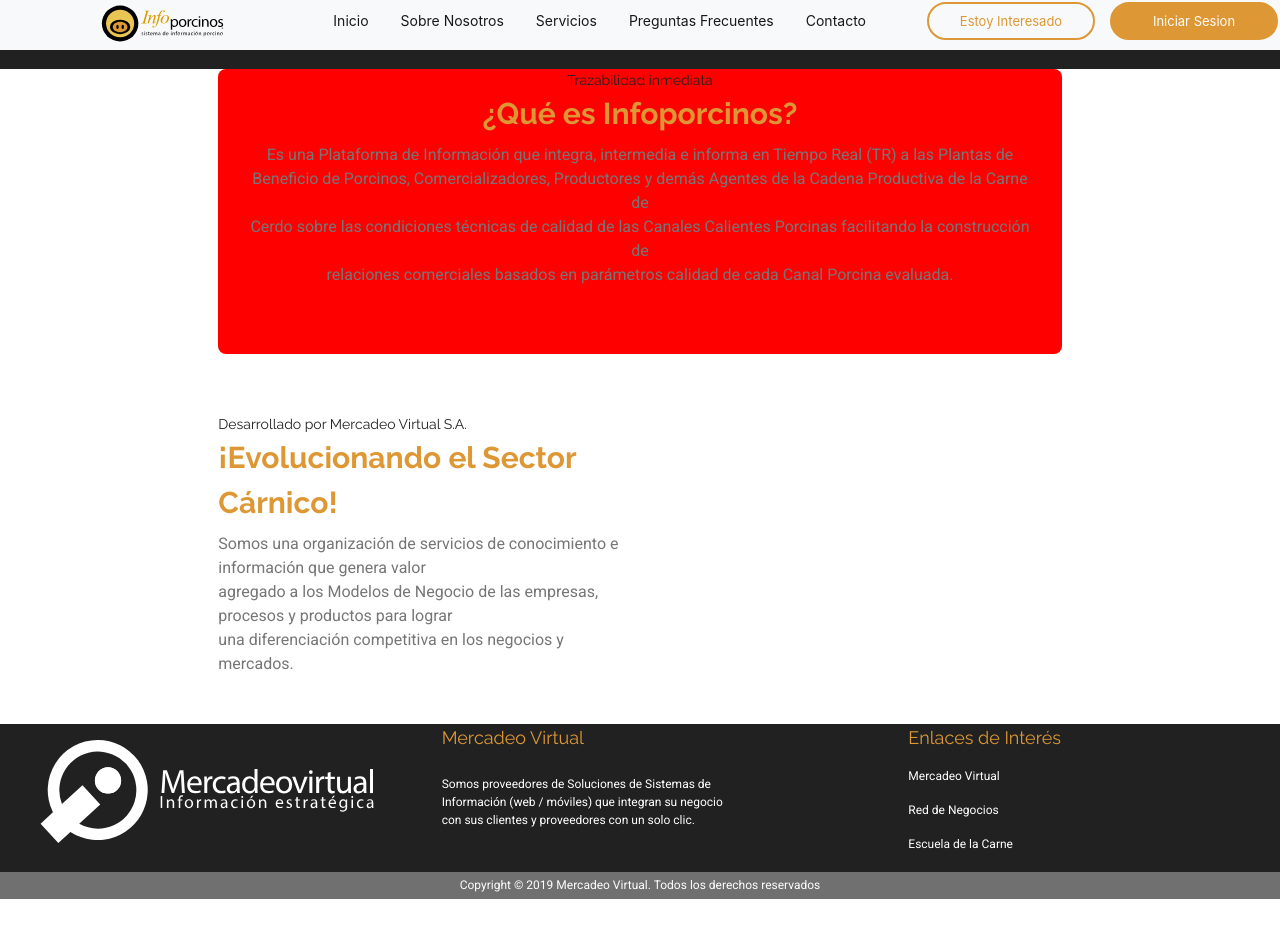
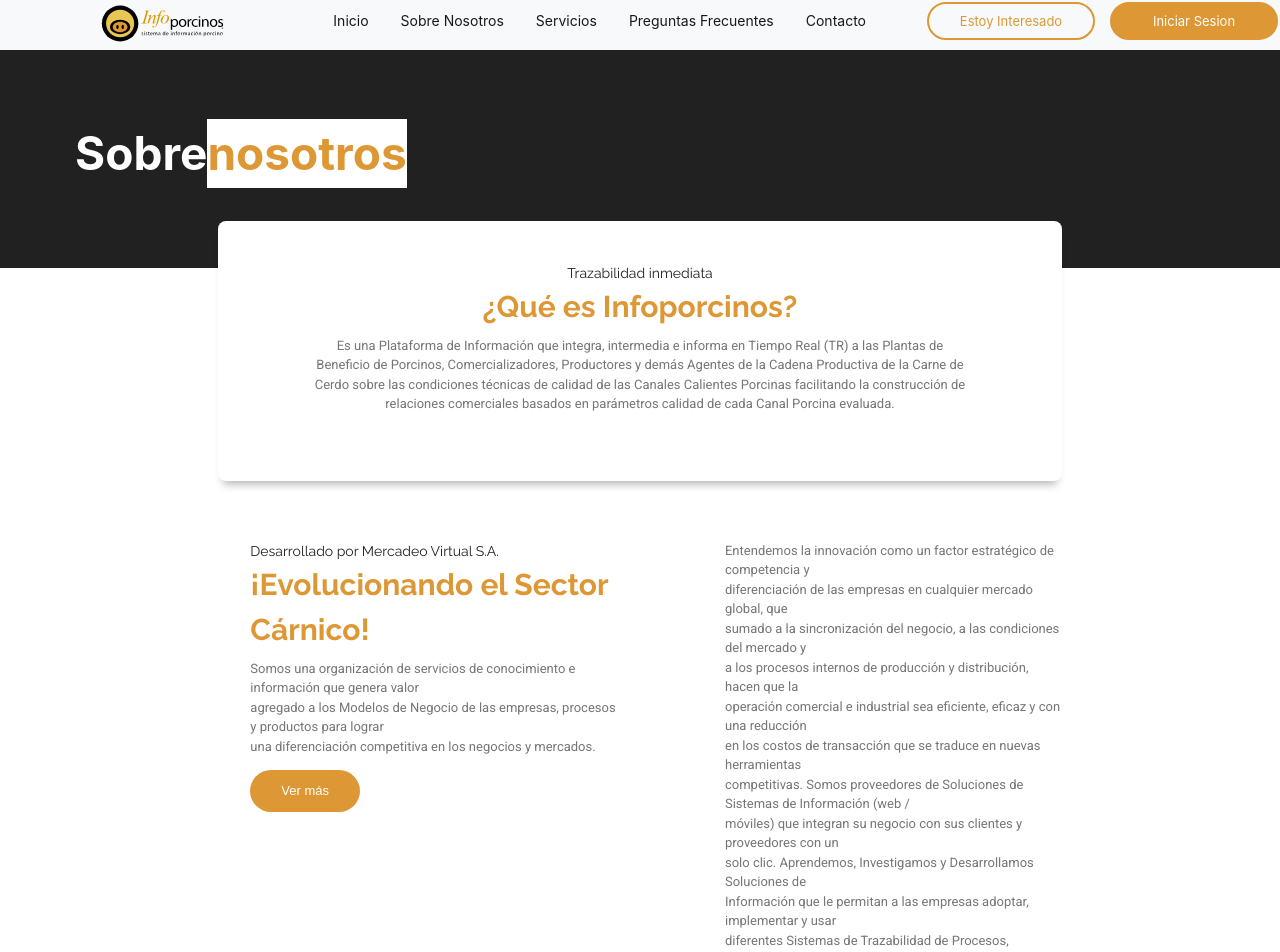
Before and after one commit to repositoriosmv/Inicio_Infoporcinos, a React (Create React App) app: page /SobreNosotros in a window 1280 px wide. Shown: the part 38-990 px from the top of the page. Before the commit the page ends 937 px from the top, so only its background shows below. Built offline with nearby package versions, Linux system fonts and the light colour scheme.

Commit message:
cambios 14 de agosto tarde

```diff
--- a/src/components/Pages/SobreNosotros.js
+++ b/src/components/Pages/SobreNosotros.js
@@ -27,8 +27,21 @@
         <NavbarTest />
         <WhiteMenu />
 
-        <div class="container-fluid">
-          {/* <img className="pigsinicio" src={pigs} /> */}
+        <div class=" headercontainer-fluid">
+          <Row>
+            <Col>
+              <div className="titulonosotros">
+                <p className="titulonos">
+                  Sobre
+                  <p style={{ color: "#DD9835", backgroundColor: "white" }}>
+                    nosotros
+                  </p>
+                </p>
+              </div>
+            </Col>
+            <Col />
+            <Col />
+          </Row>
         </div>
 
         <Row>
@@ -70,11 +83,42 @@
                 productos para lograr <br />
                 una diferenciación competitiva en los negocios y mercados.
               </div>
+
+              <div class="buttonvermas">
+                <button class="Buttonvermas" type="button">
+                  Ver más
+                </button>
+              </div>
             </div>
           </Col>
 
           <Col xs="12" md="4">
-            <div />
+            <div className="contenido4">
+              <div className="t6">
+                Entendemos la innovación como un factor estratégico de
+                competencia y <br />
+                diferenciación de las empresas en cualquier mercado global, que{" "}
+                <br />
+                sumado a la sincronización del negocio, a las condiciones del
+                mercado y <br />
+                a los procesos internos de producción y distribución, hacen que
+                la <br />
+                operación comercial e industrial sea eficiente, eficaz y con una
+                reducción <br />
+                en los costos de transacción que se traduce en nuevas
+                herramientas <br />
+                competitivas. Somos proveedores de Soluciones de Sistemas de
+                Información (web / <br />
+                móviles) que integran su negocio con sus clientes y proveedores
+                con un <br />
+                solo clic. Aprendemos, Investigamos y Desarrollamos Soluciones
+                de <br />
+                Información que le permitan a las empresas adoptar, implementar
+                y usar <br />
+                diferentes Sistemas de Trazabilidad de Procesos, Productos o
+                Servicios.
+              </div>
+            </div>
           </Col>
 
           <Col xs="12" md="2" />
--- a/src/css/content-style.css
+++ b/src/css/content-style.css
@@ -84,6 +84,12 @@
 .iconsheader {
   height: 24px;
   width: 24px;
+}
+
+.headercontainer-fluid
+{
+   height: 218px;
+  background-color: #212121;
 }
 
 .footer-id {
@@ -381,6 +387,25 @@
   }
 }
 
+.titulonos
+
+{
+
+    display: inline-flex;
+    font-size: 46px;
+    color: white;
+    font-weight: bold;
+}
+
+.titulonosotros
+
+{
+
+    padding-top: 69px;
+    text-align: right;
+
+}
+
 .t2 {
   font-size: 50px;
   font-family: Raleway;
@@ -417,7 +442,7 @@
 }
 
 .t6 {
-  font-size: 16px;
+    font-size: 13px;
     font-family: Roboto;
     color: #767676;
 }
@@ -433,6 +458,26 @@
   font-size: 13px;
   padding: 11px 31px;
   text-decoration: none;
+}
+
+.Buttonvermas {
+
+ background-color: #dd9835;
+  border-radius: 57px;
+  border: #dd9835;
+  display: inline-block;
+  cursor: pointer;
+  color: #ffffff;
+  font-family: Arial;
+  font-size: 13px;
+  padding: 11px 31px;
+  text-decoration: none;
+
+}
+
+.buttonvermas {
+
+  padding-top: 14px;
 }
 
 .einteresado {
@@ -679,6 +724,7 @@
 
 .full-container text-center {
   padding: 14px;
+  padding-top: 15px;
 }
 
 .carousel_inicio {
@@ -767,22 +813,37 @@
 }
 
 .contenido2 {
+
     padding: 25px;
-  background-color: red;
+    background-color: white;
     padding-bottom: 67px;
-  padding-top: 1px;
+    padding-top: 42px;
     border-radius: -137;
-  -webkit-border-radius: 8px;
-  -moz-border-radius: 8px;
     border-radius: 8px;
     text-align: center;
+    margin-top: -47px;
+    -webkit-box-shadow: 0px 8px 8px -5px rgba(0,0,0,0.3);
+    -moz-box-shadow: 0px 8px 8px -5px rgba(0,0,0,0.3);
+    box-shadow: 0px 8px 8px -5px rgba(0,0,0,0.3);
 }
 
 .contenido3 {
+
     justify-content: end;
     display: inline-block;
     padding-top: 60px;
+    padding-left: 32px;
 }
+
+.contenido4 {
+
+    justify-content: end;
+    display: inline-block;
+    padding-top: 60px;
+    padding-left: 70px;
+}
+
+
 
 .txtslide
 
```
Also changed, not shown: 1 other file (tests, documents, lock files or other folders). Lines whose indentation alone changed are shown as unchanged.
